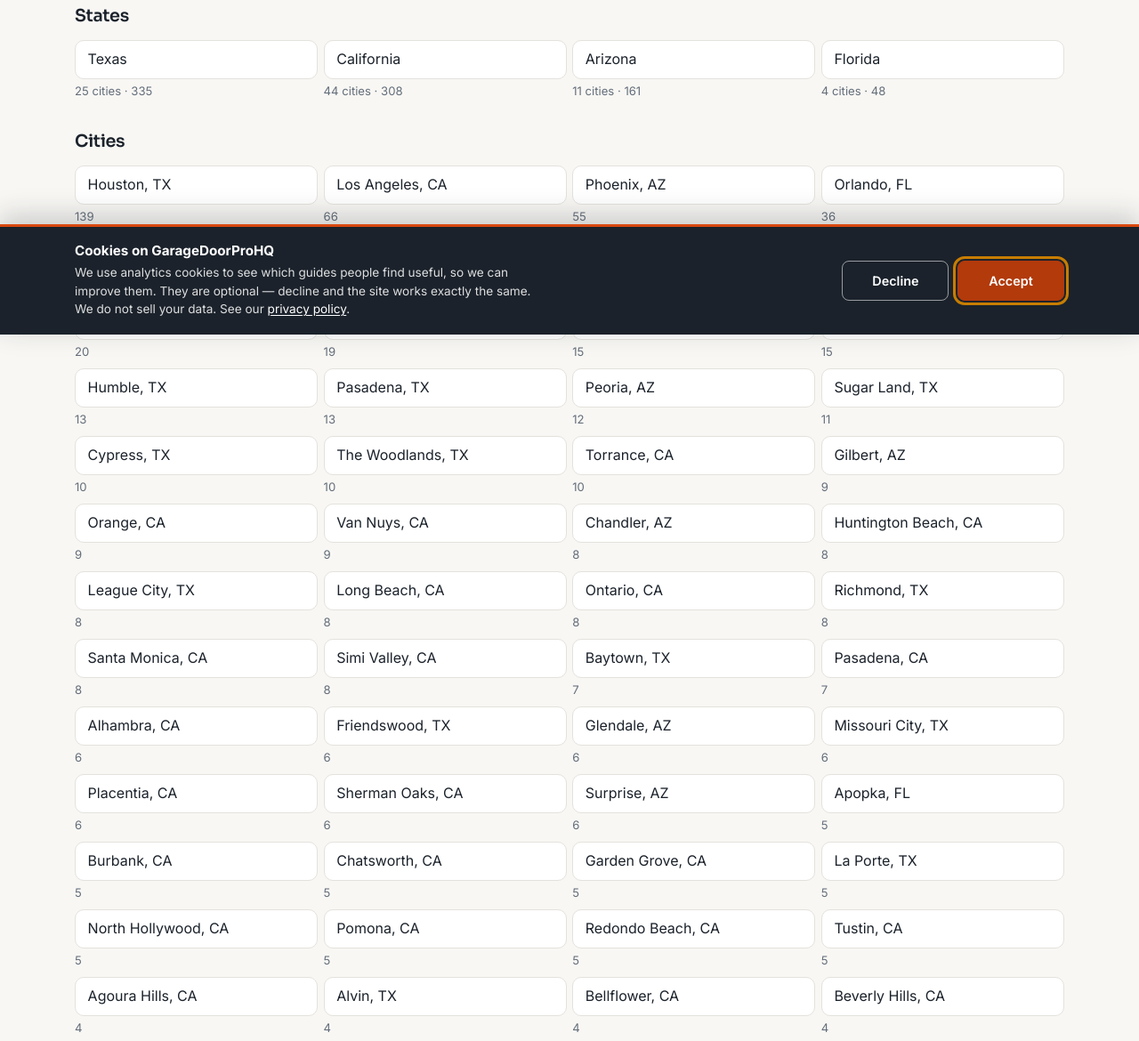
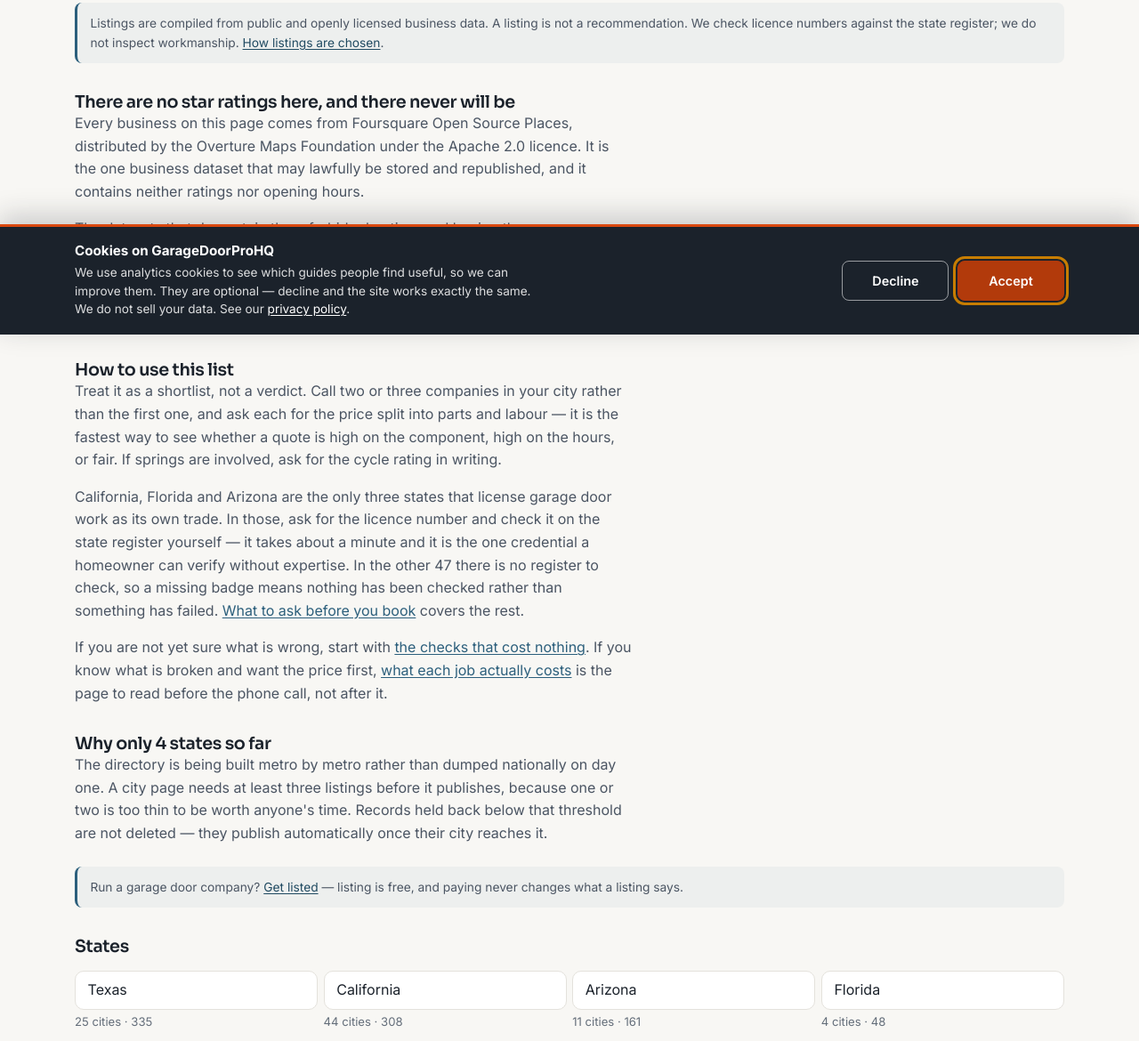
Before and after one commit to Coops110/garagedoorprohq-repo, an Astro site: page /garage-door-repair in a window 1280 px wide. Shown: the part 424-1594 px from the top of the page at 89% size. Built offline with nearby package versions, Linux system fonts and the light colour scheme; Astro itself is replaced by a stand-in of ours.

Commit message:
Give the directory hub something to say
The populated branch of this page was 34 words of prose above a 90-link index --
less body text than the empty-state branch directly below it, which is the wrong
way round. It is the directory's front door and the page that should answer
"which garage door company do I call", and in Search Console it earns 3
impressions at position 8.3 because it says almost nothing.

Prose goes from 34 words to 452. Three sections, none of which restate the
claim-note above them:

- Why there are no star ratings, which is the obvious question a reader has and
  the site's strongest differentiator: the Overture/Foursquare data is the only
  set that may lawfully be republished and it carries no ratings, so inventing
  one is the only way to show one.
- How to use the list -- call two or three, ask for the parts/labour split, get
  the cycle rating in writing, and check a licence number yourself in the three
  states that license the trade. Links out to the hiring guide, the repair-cost
  pillar and the new opener troubleshooting guide.
- Why only four states, covering the metro-by-metro build and the three-listing
  publish threshold, including that held-back records are never deleted.

No dollar figures are restated here: the cost guides own those, and this page
links to them instead.

```diff
--- a/src/pages/garage-door-repair/index.astro
+++ b/src/pages/garage-door-repair/index.astro
@@ -44,6 +44,20 @@ const schemas = [
 
     {states.length > 0 ? (
       <>
+        {/* This page was 34 words of prose above a 90-link index — less body
+            text than the empty-state branch below it, which is the wrong way
+            round. It is the directory's front door and the page that should
+            answer "which garage door company do I call", so it now explains
+            what the list is before handing over a wall of city names. The
+            sections deliberately do not restate the claim-note above: each
+            adds something a reader cannot get from the links themselves. */}
+        <p style="max-width:62ch;">
+          {formatCount(stats.businesses)} garage door companies across {formatCount(stats.cities)}
+          {' '}cities, every one with a phone number. Pick a state below, or jump straight to
+          a city. What this is not is a ranking, and the short version of why is worth
+          reading before you call anyone.
+        </p>
+
         <div class="stat-grid">
           <div class="stat-card">
             <span class="stat-value">{formatCount(stats.businesses)}</span>
@@ -68,7 +82,58 @@ const schemas = [
           <a href="/editorial-guidelines/">How listings are chosen</a>.
         </p>
 
-        <h2 class="mt-3" style="font-size:1.2rem;">States</h2>
+        <h2 class="mt-4" style="font-size:1.2rem;">There are no star ratings here, and there never will be</h2>
+        <p style="max-width:62ch;">
+          Every business on this page comes from Foursquare Open Source Places, distributed
+          by the Overture Maps Foundation under the Apache 2.0 licence. It is the one
+          business dataset that may lawfully be stored and republished, and it contains
+          neither ratings nor opening hours.
+        </p>
+        <p style="max-width:62ch;" class="mt-2">
+          The datasets that do contain them forbid rehosting, and buying the same rows from
+          a scraper does not change that, because the restriction follows the data. So a
+          star rating on this page could only come from somewhere we are not entitled to
+          take it from. We would rather show you a phone number we can stand behind than a
+          score we cannot.
+        </p>
+
+        <h2 class="mt-4" style="font-size:1.2rem;">How to use this list</h2>
+        <p style="max-width:62ch;">
+          Treat it as a shortlist, not a verdict. Call two or three companies in your city
+          rather than the first one, and ask each for the price split into parts and labour —
+          it is the fastest way to see whether a quote is high on the component, high on the
+          hours, or fair. If springs are involved, ask for the cycle rating in writing.
+        </p>
+        <p style="max-width:62ch;" class="mt-2">
+          California, Florida and Arizona are the only three states that license garage door
+          work as its own trade. In those, ask for the licence number and check it on the
+          state register yourself — it takes about a minute and it is the one credential a
+          homeowner can verify without expertise. In the other 47 there is no register to
+          check, so a missing badge means nothing has been checked rather than something has
+          failed. <a href="/guides/hiring-a-garage-door-company/">What to ask before you book</a>
+          {' '}covers the rest.
+        </p>
+        <p style="max-width:62ch;" class="mt-2">
+          If you are not yet sure what is wrong, start with
+          {' '}<a href="/guides/garage-door-opener-wont-work/">the checks that cost nothing</a>.
+          If you know what is broken and want the price first,
+          {' '}<a href="/guides/garage-door-repair-cost/">what each job actually costs</a>
+          {' '}is the page to read before the phone call, not after it.
+        </p>
+
+        <h2 class="mt-4" style="font-size:1.2rem;">Why only {formatCount(stats.states)} states so far</h2>
+        <p style="max-width:62ch;">
+          The directory is being built metro by metro rather than dumped nationally on day
+          one. A city page needs at least three listings before it publishes, because one or
+          two is too thin to be worth anyone's time. Records held back below that threshold
+          are not deleted — they publish automatically once their city reaches it.
+        </p>
+        <p class="claim-note mt-3">
+          Run a garage door company? <a href="/get-listed/">Get listed</a> — listing is free,
+          and paying never changes what a listing says.
+        </p>
+
+        <h2 class="mt-4" style="font-size:1.2rem;">States</h2>
         <ul class="link-list mt-2">
           {states.map((s) => (
             <li>
```
